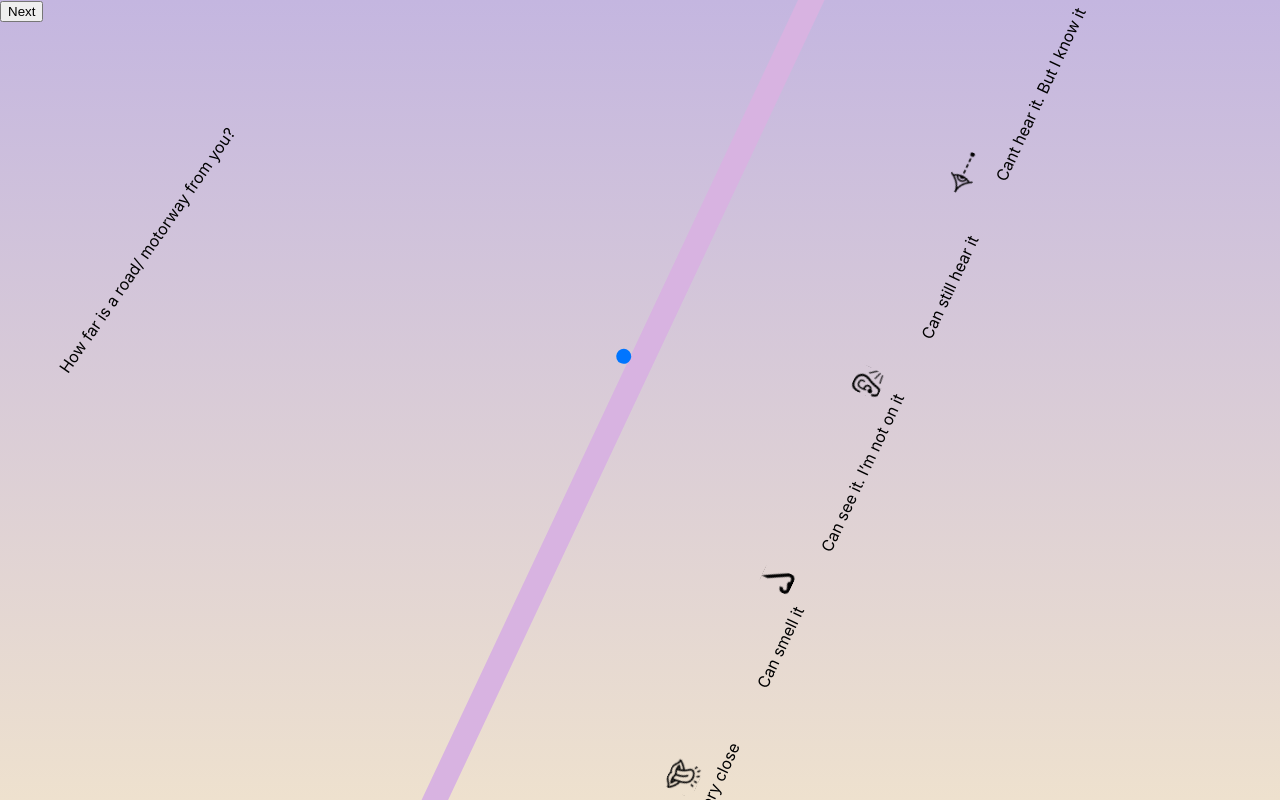
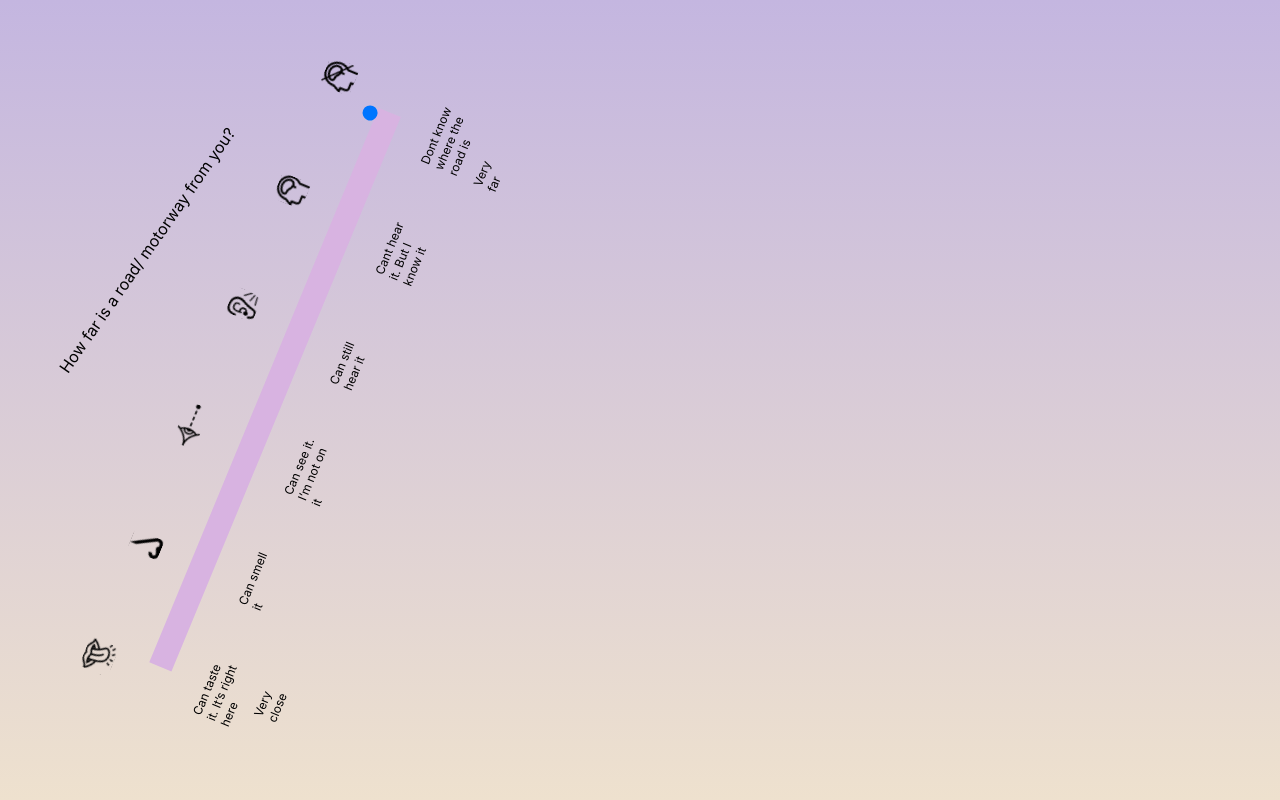
Before and after one commit to tanvibhakta/sultana-fieldness, a React (Create React App) app: page /question in a window 1280 px wide. Shown: the top 800 px of the page. Built offline with nearby package versions, Linux system fonts and the light colour scheme.

Commit message:
style question 1

```diff
--- a/src/pages/Questions.jsx
+++ b/src/pages/Questions.jsx
@@ -46,28 +46,41 @@ export const Question = ({ questionNumber, setQuestionNumber }) => {
             How far is a road/ motorway from you?
           </div>
           <div className="question_1-input_range">
+            <div className="question_1-datalist-helper">
+              <Taste />
+              <Smell />
+              <See />
+              <Hear />
+              <BrainKnows />
+              <BrainDontKnow />
+            </div>
             <input
               className="question_1-input"
               name="motorwayDistance"
               id="motorwayDistance"
               type="range"
+              min={1}
+              max={6}
+              step={1}
               required
             />
             <div className="question_1-datalist">
-              <div value={1}>Can taste it. It’s right here. Very close</div>
+              <div value={1}>Can taste it. It’s right here</div>
               <div value={2}>Can smell it</div>
               <div value={3}>Can see it. I’m not on it </div>
               <div value={4}>Can still hear it</div>
               <div value={5}>Cant hear it. But I know it</div>
-              <div value={6}>Dont know where the road is. Very far</div>
+              <div value={6}>Dont know where the road is</div>
             </div>
-            <div className="question_1-datalist-helper">
-              <Taste />
-              <Smell />
-              <Hear />
-              <See />
-              <BrainKnows />
-              <BrainDontKnow />
+            <div className="question_1-scale">
+              <span>
+                Very
+                <br /> close
+              </span>
+              <span>
+                Very
+                <br /> far
+              </span>
             </div>
           </div>
         </div>
--- a/src/pages/css/question.css
+++ b/src/pages/css/question.css
@@ -14,47 +14,49 @@
 }
 
 .question_1-input_range {
-  width: 95vh;
+  width: 75vh;
+  height: 100vh;
+
+  display: flex;
+  flex-direction: column;
+  justify-content: center;
+  align-items: center;
+  /*transform: rotate(-90deg);*/
+  transform: rotate(-67.52deg);
+
+  font-size: 0.75rem;
 }
+
 .question_1-input {
   display: block;
   width: 100%;
   margin: 2rem 0;
-
-  position: absolute;
-  top: 40%;
-
-  transform: rotate(-0.18turn);
 }
 
 .question_1-datalist {
   display: flex;
-  justify-content: space-evenly;
+  justify-content: space-between;
 
-  width: 120%;
-
-  position: absolute;
-  top: 42%;
-  left: 12%;
-
-  transform: rotate(-0.18turn);
+  width: 110%;
 }
 
 .question_1-datalist > * {
-  padding: 0 1rem;
+  width: 4rem;
 }
 
 .question_1-datalist-helper {
   display: flex;
-  justify-content: space-evenly;
+  justify-content: space-between;
 
-  width: 120%;
+  width: 110%;
+}
 
-  position: absolute;
-  top: 32%;
-  left: 12%;
-
-  transform: rotate(-0.18turn);
+.question_1-scale {
+  display: flex;
+  justify-content: space-between;
+  width: 100%;
+  margin-top: 0.75rem;
+  margin-left: -1rem;
 }
 
 /**
```
